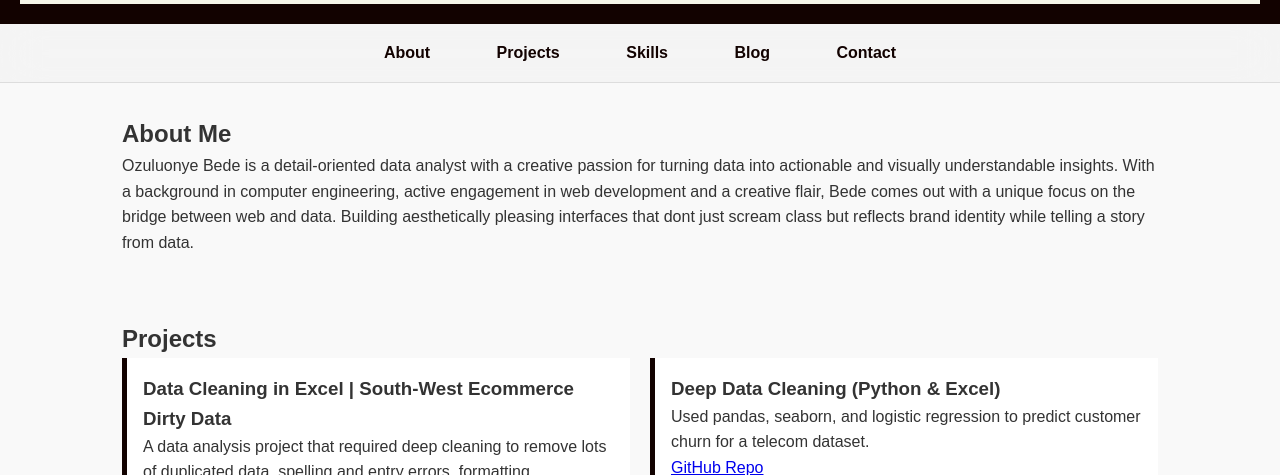
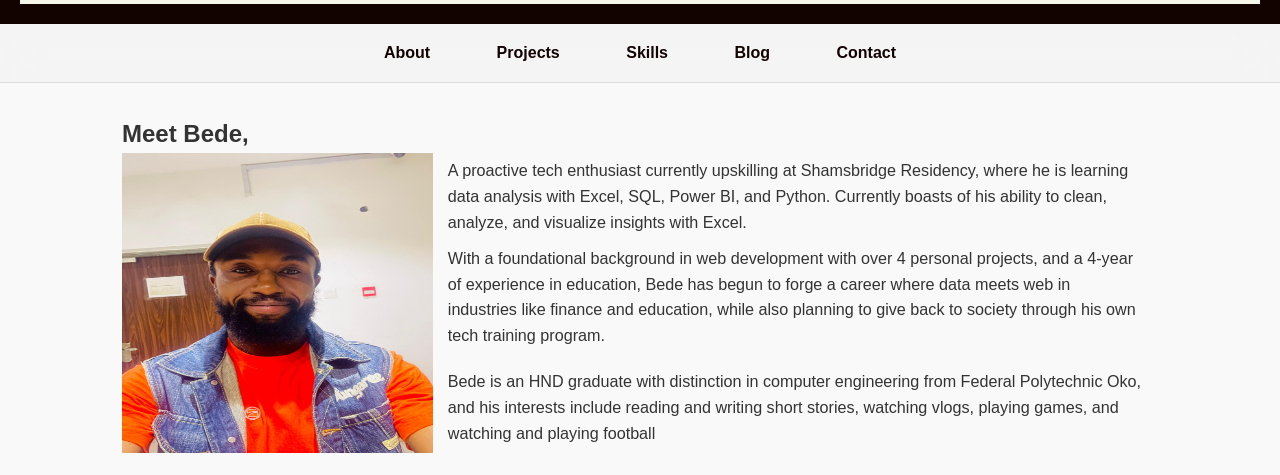
Before and after one commit to Bede-Ozy/bede-ozuluonye-data, a plain HTML site: page index.html in a window 1280 px wide. Shown: the part 477-952 px from the top of the page. Drawn offline with Linux system fonts and the light colour scheme.

Commit message:
updated profile bio

```diff
--- a/index.html
+++ b/index.html
@@ -36,8 +36,21 @@
 
 
   <section id="about">
-    <h2>About Me</h2>
-    <p>Ozuluonye Bede is a detail-oriented data analyst with a creative passion for turning data into actionable and visually understandable insights. With a background in computer engineering, active engagement in web development and a creative flair, Bede comes out with a unique focus on the bridge between web and data. Building aesthetically pleasing interfaces that dont just scream class but reflects brand identity while telling a story from data.</p>
+    <h2>Meet Bede,</h2>
+    <div class="about_content">
+        <div class="about_img">
+        <img src="assets/images/Bede_oz_about.jpg" alt="" srcset="">
+      </div>
+      <div class="about_text">
+
+        <p>A proactive tech enthusiast currently upskilling at Shamsbridge Residency, where he is learning data analysis with Excel, SQL, Power BI, and Python. Currently boasts of his ability to clean, analyze, and visualize insights with Excel. </p>
+
+        <p>With a foundational background in web development with over 4 personal projects, and a 4-year of experience in education, Bede has begun to forge a career where data meets web in industries like finance and education, while also planning to give back to society through his own tech training program. <p>
+
+        <p>Bede is an HND graduate with distinction in computer engineering from Federal Polytechnic Oko,  and his interests include reading and writing short stories, watching vlogs, playing games, and watching and playing football  </p>
+      </div>
+    </div>
+
   </section>
 
   <section id="projects">
--- a/style.css
+++ b/style.css
@@ -83,6 +83,37 @@ section {
   padding: 2rem;
   max-width: 1100px;
   margin: auto;
+}
+
+.about_content{
+  display:flex;
+  gap:0;
+  height:300px;
+  width:100%;
+
+}
+
+.about_content .about_img{
+  height:100%;
+  width:30%;
+}
+
+.about_img img{
+  height:100%;
+  width:100%;
+}
+
+.about_content .about_text{
+  width:70%;
+}
+
+.about_text h2{
+  padding:0px 15px;
+}
+
+.about_text p {
+  font-size:1.01rem;
+  padding:5px 15px;
 }
 
 section .skills-list{
```
Also changed, not shown: assets/images/Bede_oz_about.jpg (added).
